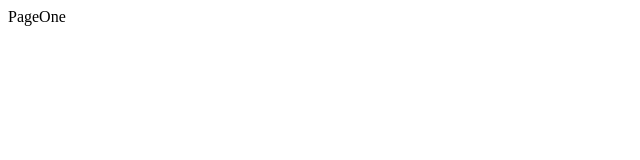
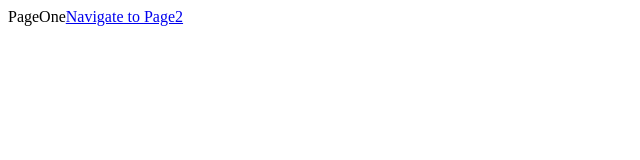
Before and after one commit to ck-chethan/Twitch-TV, a React (Create React App) app: page / in a window 1280 px wide. Shown: the top 160 px of the page, without its empty margins (0-640 px from the left). Built offline with nearby package versions, Linux system fonts and the light colour scheme.

Commit message:
React router dom Routes and Links

```diff
--- a/src/components/App.js
+++ b/src/components/App.js
@@ -1,15 +1,23 @@
 import React from 'react'
-import {BrowserRouter, Route, Routes} from "react-router-dom"
+import {BrowserRouter, Route, Routes, Link} from "react-router-dom"
 
 const PageOne = () => {
     return (
-        <div>PageOne</div>
+        <div>
+        PageOne
+        {/* <a href="/pagetwo">Navigate to Page2</a> -- Bad Approach Because it'll rerender the whole index.html*/}
+        <Link to="/pagetwo">Navigate to Page2</Link>
+        </div>
     )
 }
 
 const PageTwo = () => {
     return (
-        <div>PageTwo</div>
+        <div>
+        PageTwo
+        {/* <a href="/">Navigate to Page1</a> */}
+        <Link to="/">Navigate to Page1</Link>
+        </div>
     )
 }
 
@@ -19,7 +27,7 @@ const App = () => {
             <BrowserRouter>
                 <div>
                 <Routes>
-                    <Route path="/" exact element={PageOne()}/>
+                    <Route path="/" element={PageOne()}/>
                     <Route path="/pagetwo" element={PageTwo()} />
                 </Routes>
                 </div>
```
